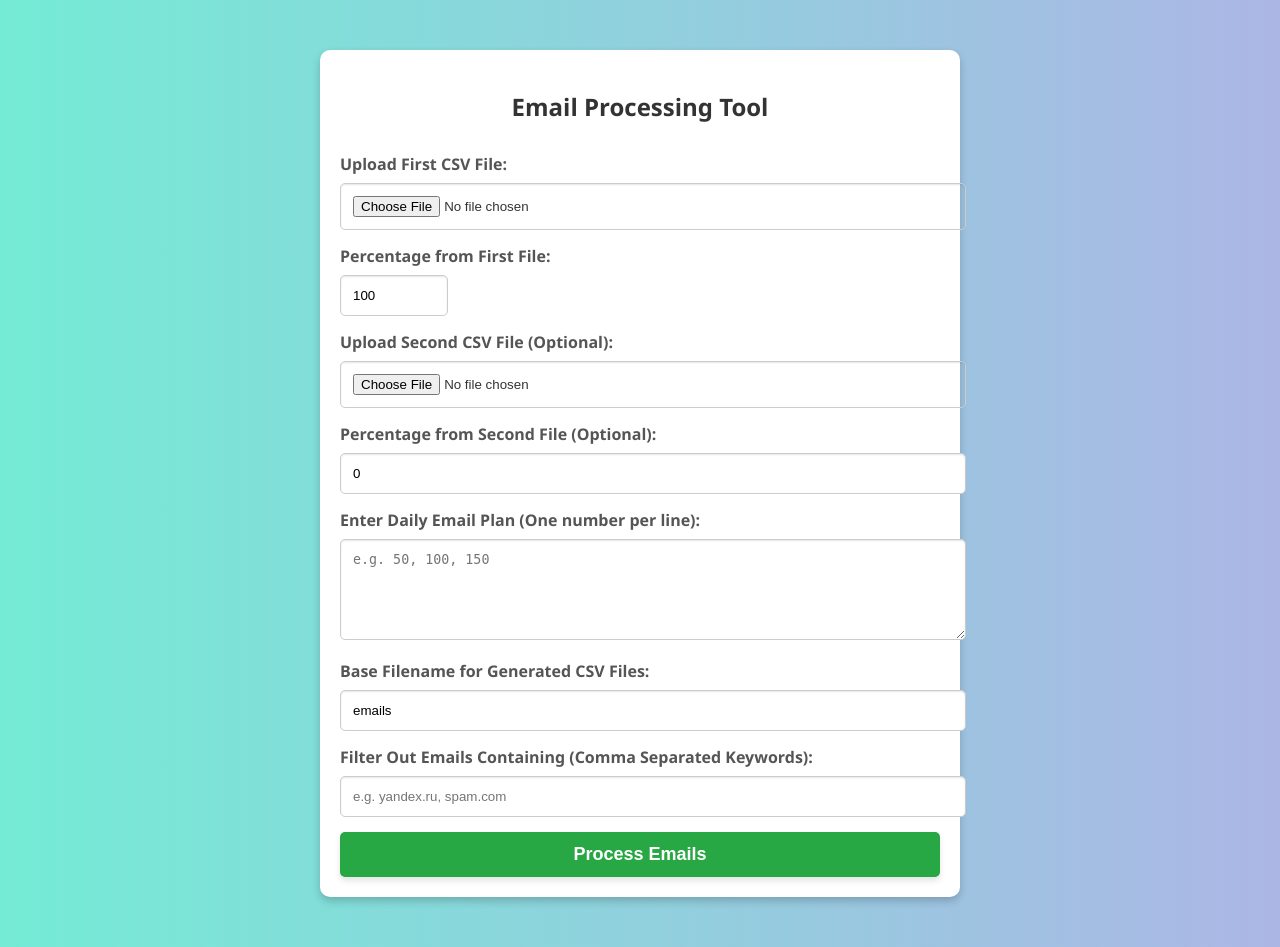
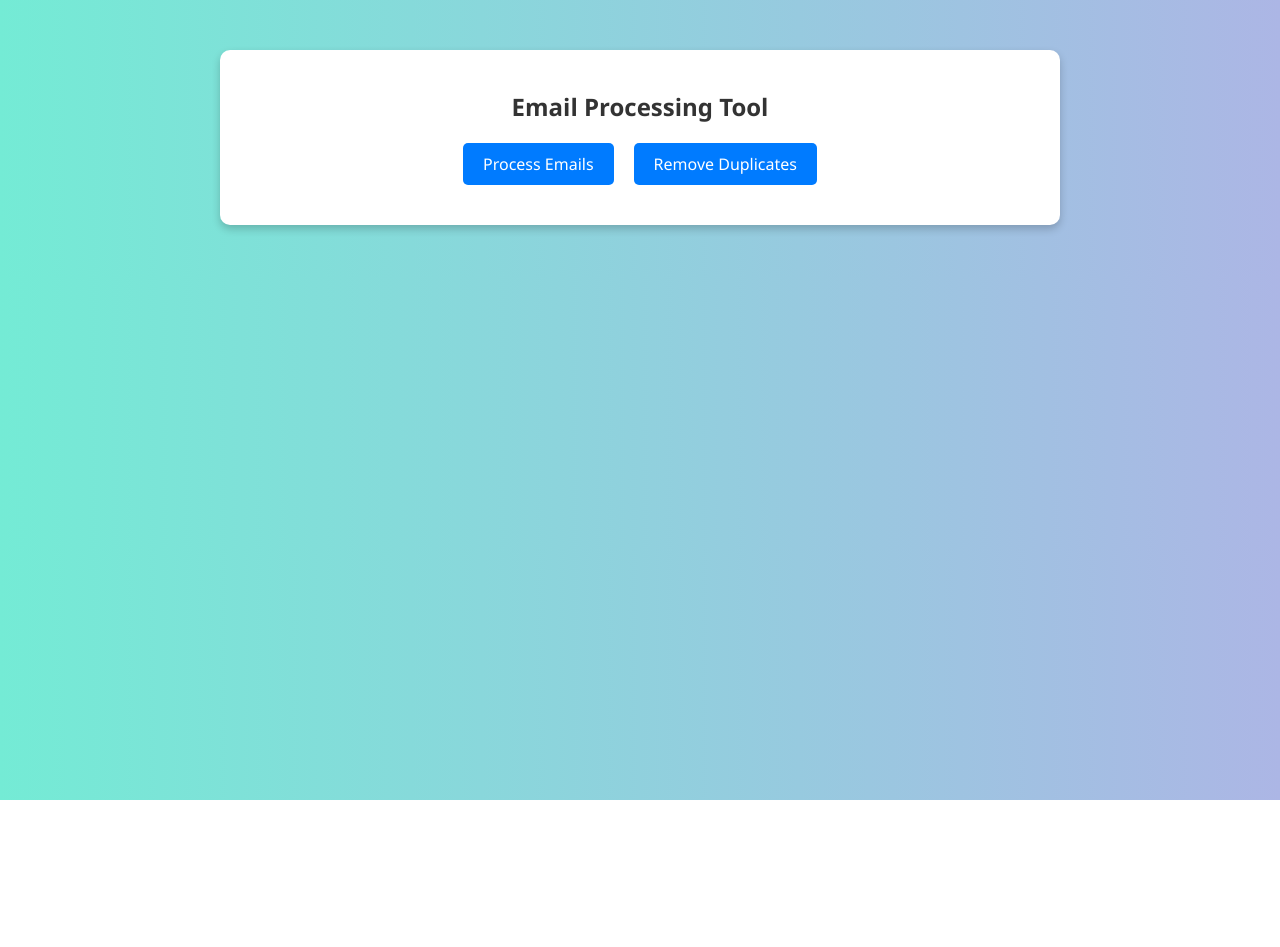
Before and after one commit to matviis/app.py, a Flask app: page / in a window 1280 px wide. After the commit the page ends 800 px from the top, so only its background shows below. Run offline with Flask 3, Linux system fonts and the light colour scheme.

Commit message:
Update index.html

```diff
--- a/templates/index.html
+++ b/templates/index.html
@@ -14,7 +14,7 @@
         }
 
         .container {
-            max-width: 600px;
+            max-width: 800px;
             margin: 50px auto;
             padding: 20px;
             background-color: #fff;
@@ -37,130 +37,57 @@
         }
 
         input[type="file"],
-        input[type="text"],
-        input[type="number"],
-        textarea {
+        input[type="submit"] {
             width: 100%;
             padding: 12px;
             margin-bottom: 15px;
-            border: 1px solid #ccc;
             border-radius: 5px;
-            box-shadow: inset 0 1px 2px rgba(0, 0, 0, 0.1);
-            transition: box-shadow 0.3s ease-in-out;
-        }
-
-        input[type="file"]:focus,
-        input[type="text"]:focus,
-        input[type="number"]:focus,
-        textarea:focus {
-            outline: none;
-            box-shadow: 0 0 5px rgba(0, 123, 255, 0.5);
         }
 
         input[type="submit"] {
-            width: 100%;
-            padding: 12px;
             background-color: #28a745;
-            border: none;
-            border-radius: 5px;
             color: white;
-            font-size: 18px;
-            font-weight: bold;
             cursor: pointer;
-            transition: background-color 0.3s ease;
-            box-shadow: 0 4px 6px rgba(0, 0, 0, 0.1);
         }
 
         input[type="submit"]:hover {
             background-color: #218838;
         }
 
-        input[type="submit"]:active {
-            background-color: #1e7e34;
-            box-shadow: none;
+        nav {
+            display: flex;
+            justify-content: center;
+            margin-bottom: 20px;
         }
 
-        .header {
-            text-align: center;
-            margin-bottom: 30px;
+        nav a {
+            padding: 10px 20px;
+            margin: 0 10px;
+            background-color: #007bff;
+            color: white;
+            text-decoration: none;
+            border-radius: 5px;
+            transition: background-color 0.3s ease;
         }
 
-        .tooltip {
-            position: relative;
-            display: inline-block;
-            cursor: help;
+        nav a:hover {
+            background-color: #0056b3;
         }
 
-        .tooltip .tooltiptext {
-            visibility: hidden;
-            width: 200px;
-            background-color: #333;
-            color: #fff;
-            text-align: center;
-            border-radius: 6px;
-            padding: 5px;
-            position: absolute;
-            z-index: 1;
-            bottom: 125%; /* Positioned above the element */
-            left: 50%;
-            margin-left: -100px;
-            opacity: 0;
-            transition: opacity 0.3s;
-        }
-
-        .tooltip:hover .tooltiptext {
-            visibility: visible;
-            opacity: 1;
-        }
-
-        @media (max-width: 768px) {
-            .container {
-                width: 90%;
-            }
-
-            h2 {
-                font-size: 20px;
-            }
-
-            input[type="submit"] {
-                font-size: 16px;
-            }
-        }
     </style>
 </head>
 <body>
     <div class="container">
-        <div class="header">
-            <h2>Email Processing Tool</h2>
+        <h2>Email Processing Tool</h2>
+        <nav>
+            <a href="/">Process Emails</a>
+            <a href="/remove-duplicates">Remove Duplicates</a>
+        </nav>
+
+        <!-- Контент загружается в зависимости от текущей вкладки -->
+        <div id="content">
+            {% block content %}{% endblock %}
         </div>
-
-        <form action="/process-emails" method="POST" enctype="multipart/form-data">
-            <label for="emailFile1">Upload First CSV File:</label>
-            <input type="file" id="emailFile1" name="emailFile1" accept=".csv" required>
-
-            <label for="percentage1">Percentage from First File:</label>
-            <div class="tooltip">
-                <input type="number" id="percentage1" name="percentage1" min="0" max="100" value="100" required>
-                <span class="tooltiptext">Percentage of emails to take from the first file (0-100%)</span>
-            </div>
-
-            <label for="emailFile2">Upload Second CSV File (Optional):</label>
-            <input type="file" id="emailFile2" name="emailFile2" accept=".csv">
-
-            <label for="percentage2">Percentage from Second File (Optional):</label>
-            <input type="number" id="percentage2" name="percentage2" min="0" max="100" value="0">
-
-            <label for="dailyPlan">Enter Daily Email Plan (One number per line):</label>
-            <textarea id="dailyPlan" name="dailyPlan" rows="5" placeholder="e.g. 50, 100, 150" required></textarea>
-
-            <label for="baseFilename">Base Filename for Generated CSV Files:</label>
-            <input type="text" id="baseFilename" name="baseFilename" placeholder="emails" value="emails">
-
-            <label for="keyword">Filter Out Emails Containing (Comma Separated Keywords):</label>
-            <input type="text" id="keyword" name="keyword" placeholder="e.g. yandex.ru, spam.com">
-
-            <input type="submit" value="Process Emails">
-        </form>
     </div>
 </body>
 </html>
```
